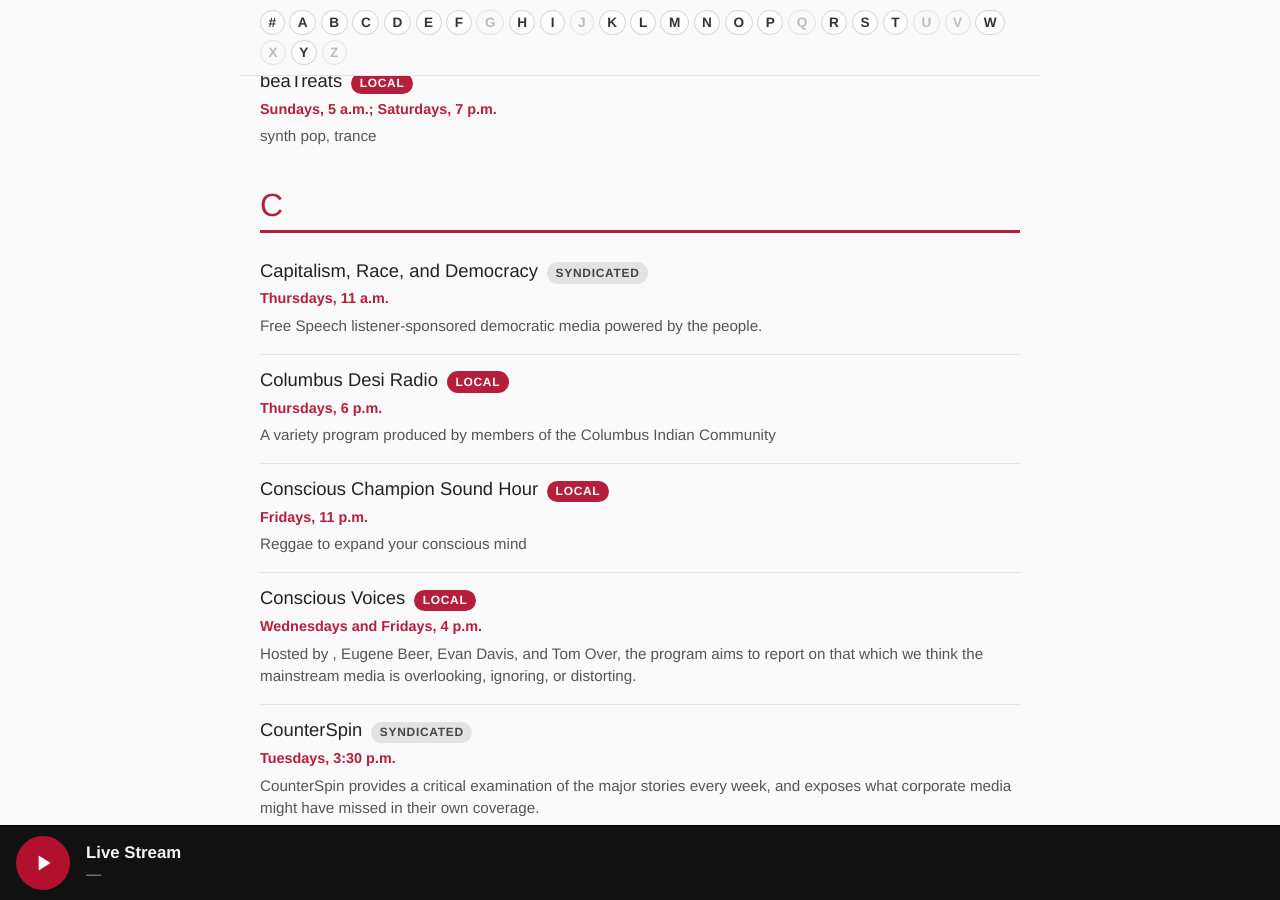
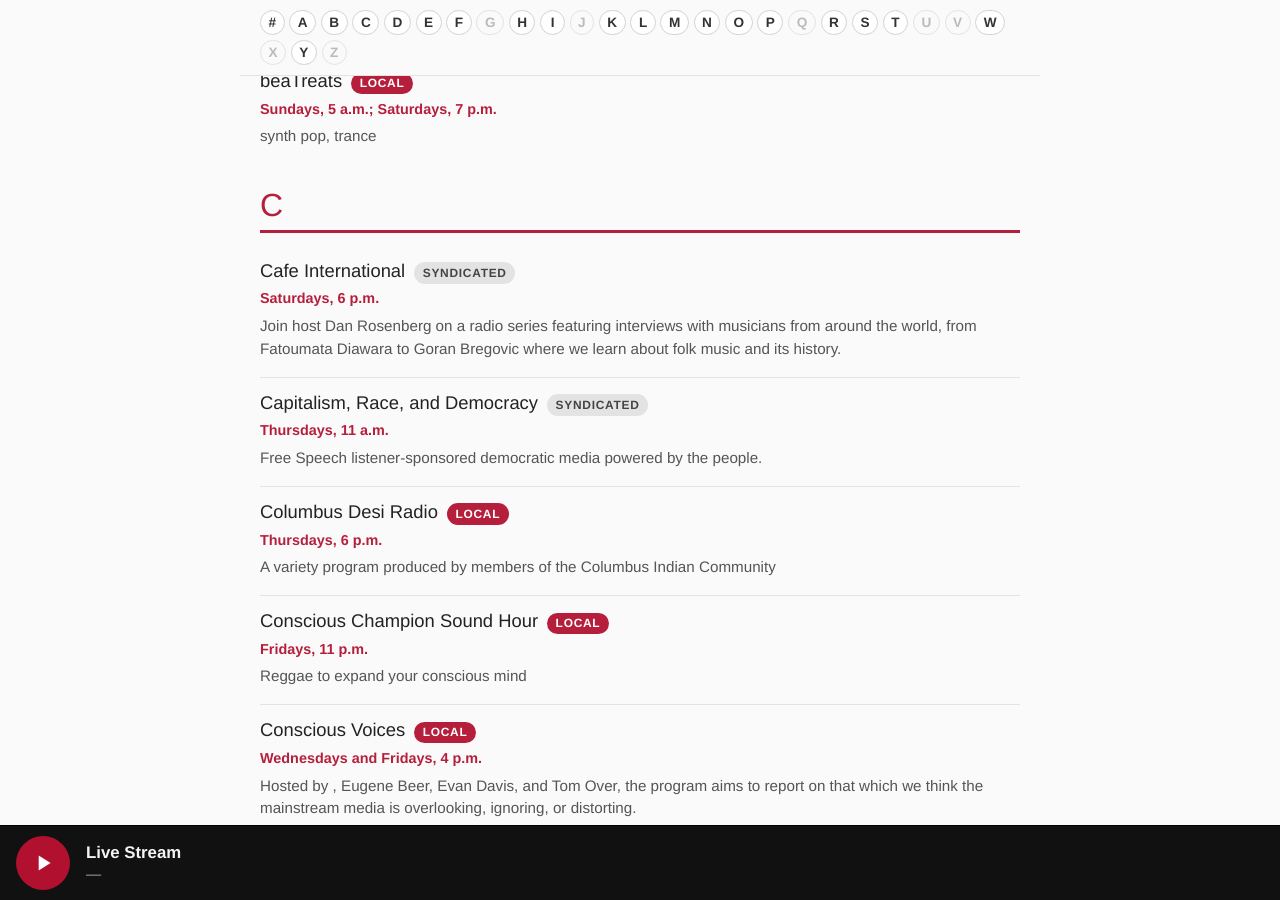
Before and after one commit to wcrscode/wcrsfm_player, a Jekyll site: the page built from programs/index.html, in a window 1280 px wide and 900 px high, scrolled down 1584 px. Built offline with Jekyll 4.4.1, drawn with Linux system fonts in a browser that asks for light colours; comment, search, counter and statistics services are not loaded.

Commit message:
Stub Cafe International program page (Sat 6 p.m., syndicated)
Co-Authored-By: Claude Opus 4.7 <noreply@anthropic.com>
Claude-Session: https://claude.ai/code/session_01SV1a3hoFKrXCCwFedqDWp7

```diff
--- a/_data/schedule.json
+++ b/_data/schedule.json
@@ -1,5 +1,5 @@
 {
-  "fetched_at": "2026-10-01T07:18:55",
+  "fetched_at": "2026-10-01T07:57:22",
   "days": {
     "MON": [
       {
@@ -1260,7 +1260,7 @@
         "start_display": "6:00 pm",
         "end_display": "7:00 pm",
         "url": "",
-        "program_slug": ""
+        "program_slug": "cafe-international"
       },
       {
         "name": "beaTreats",
--- /dev/null
+++ b/_programs/cafe-international.md
@@ -0,0 +1,8 @@
+---
+layout: program
+title: "Cafe International"
+slug: "cafe-international"
+air_time: "Saturdays, 6 p.m."
+type: "syndicated"
+quick_description: "Join host Dan Rosenberg on a radio series featuring interviews with musicians from around the world, from Fatoumata Diawara to Goran Bregovic where we learn about folk music and its history."
+---
```
